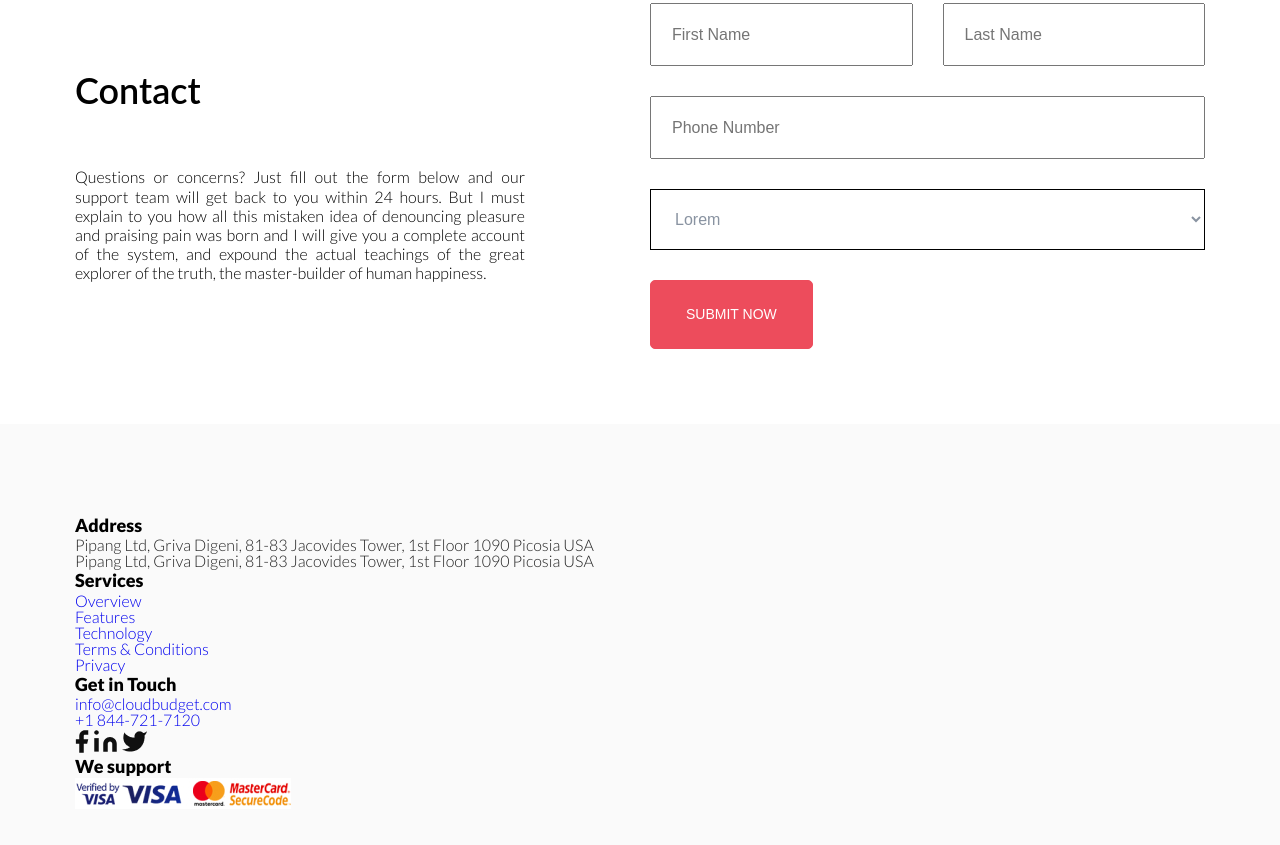
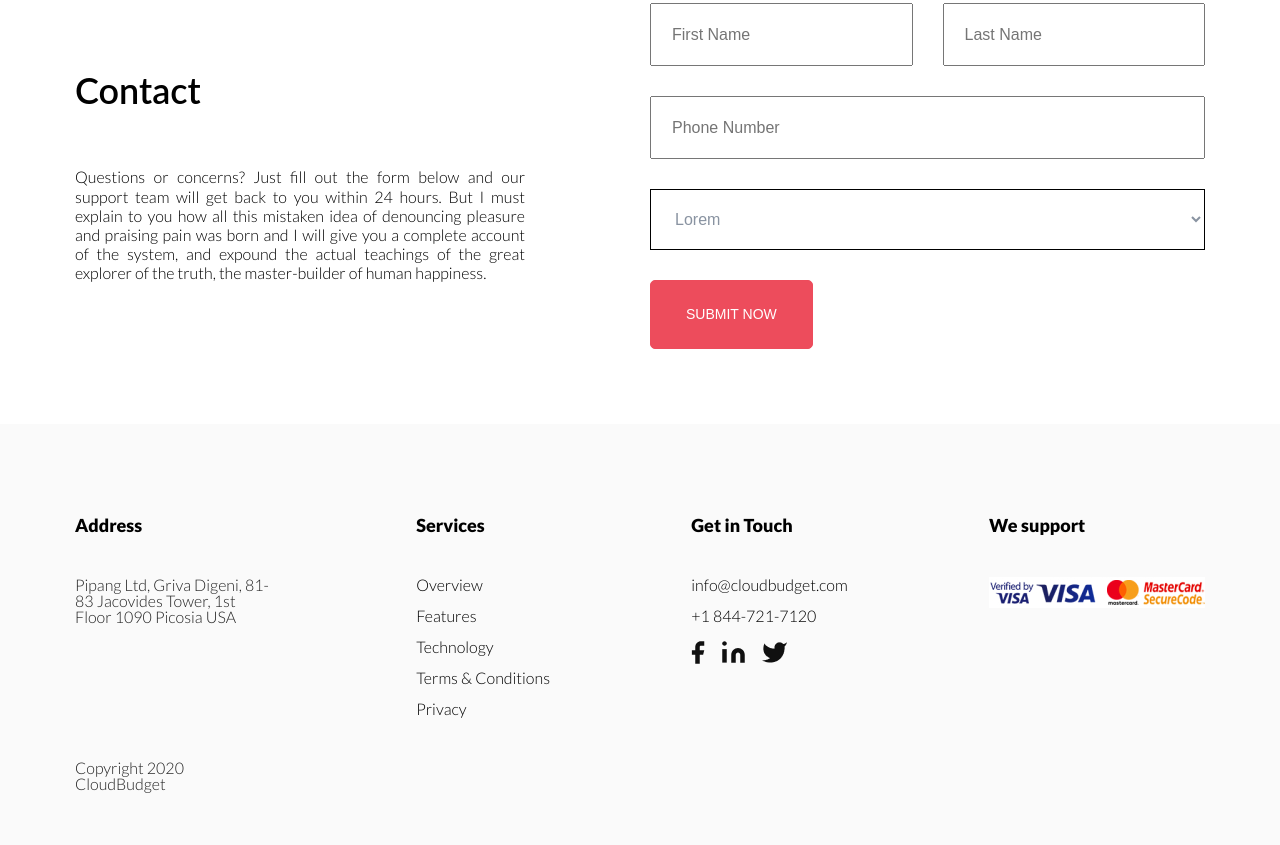
Before and after one commit to holus-bolus/cloudbudget-with-webpack, a website built with webpack: page src/index.html in a window 1280 px wide. Shown: the part 3345-4190 px from the top of the page. Built offline with nearby package versions, Linux system fonts and the light colour scheme; files whose address does not match are found by name.

Commit message:
Added a footer markup

```diff
--- a/src/index.html
+++ b/src/index.html
@@ -177,7 +177,7 @@
 <footer class="footer">
   <div class="container footer__container">
     <div class="footer__address">
-      <h3 class="subheading footer__address-subheading">
+      <h3 class="subheading footer__address-subheading footer__subheading">
         Address
       </h3>
       <p class="text-xs footer__address-text">
@@ -186,13 +186,11 @@
         1090 Picosia USA
       </p>
       <p class="text-xs footer__copyright">
-        Pipang Ltd, Griva Digeni,
-        81-83 Jacovides Tower, 1st Floor
-        1090 Picosia USA
+        Copyright 2020 CloudBudget
       </p>
     </div>
     <div class="footer__services">
-      <h3 class="subheading footer__services-subheading">Services</h3>
+      <h3 class="subheading footer__services-subheading footer__subheading">Services</h3>
       <ul class="footer__list">
         <li class="footer__item">
           <a href="#" class="footer__link text-xs">Overview</a></li>
@@ -207,14 +205,14 @@
       </ul>
     </div>
     <div class="footer__contacts">
-      <h3 class="subheading footer__contacts-subheading">Get in Touch</h3>
+      <h3 class="subheading footer__contacts-subheading footer__subheading">Get in Touch</h3>
       <ul class="footer__list">
         <li class="footer__item">
           <a href="#" class="footer__link text-xs">info@cloudbudget.com</a></li>
         <li class="footer__item">
           <a href="#" class="footer__link text-xs">+1 844-721-7120</a>
         </li>
-        <li class="footer__item">
+        <li class="footer__item footer__social">
           <a href="#" class="footer__social-media">
             <img src="img/fb-footer-icon.svg" alt="A Facebook icon" class="footer__social-media-icon"></a>
           <a href="#" class="footer__social-media">
@@ -223,11 +221,12 @@
             <img src="img/twitter-footer-.png" alt="A Twitter icon" class="footer__social-media-icon"></a>
         </li>
       </ul>
+    </div>
+
       <div class="footer__payments">
-        <h3 class="subheading footer__payments-subheading">We support</h3>
+        <h3 class="subheading footer__payments-subheading footer__subheading">We support</h3>
         <img src="img/secure-p.jpg" alt="A Mastercard icon" class="footer__payments-image">
       </div>
-    </div>
   </div>
 </footer>
 </body>
--- a/src/styles/footer.scss
+++ b/src/styles/footer.scss
@@ -3,3 +3,37 @@
   padding-top: 90px;
   padding-bottom: 90px;
 }
+
+.footer__container {
+  display: flex;
+  justify-content: space-between;
+}
+
+.footer__address {
+  width: 200px;
+}
+
+.footer__subheading {
+  margin-bottom: 40px;
+}
+
+.footer__address-text {
+  margin-bottom: 135px;
+}
+
+.footer__list {
+  display: flex;
+  flex-direction: column;
+  gap: 15px;
+}
+
+
+.footer__link{
+  color: #000000;
+}
+
+.footer__social {
+  display: flex;
+  gap: 15px;
+  align-items: center;
+}
```
Also changed, not shown: build/index.html, 6 other files.
